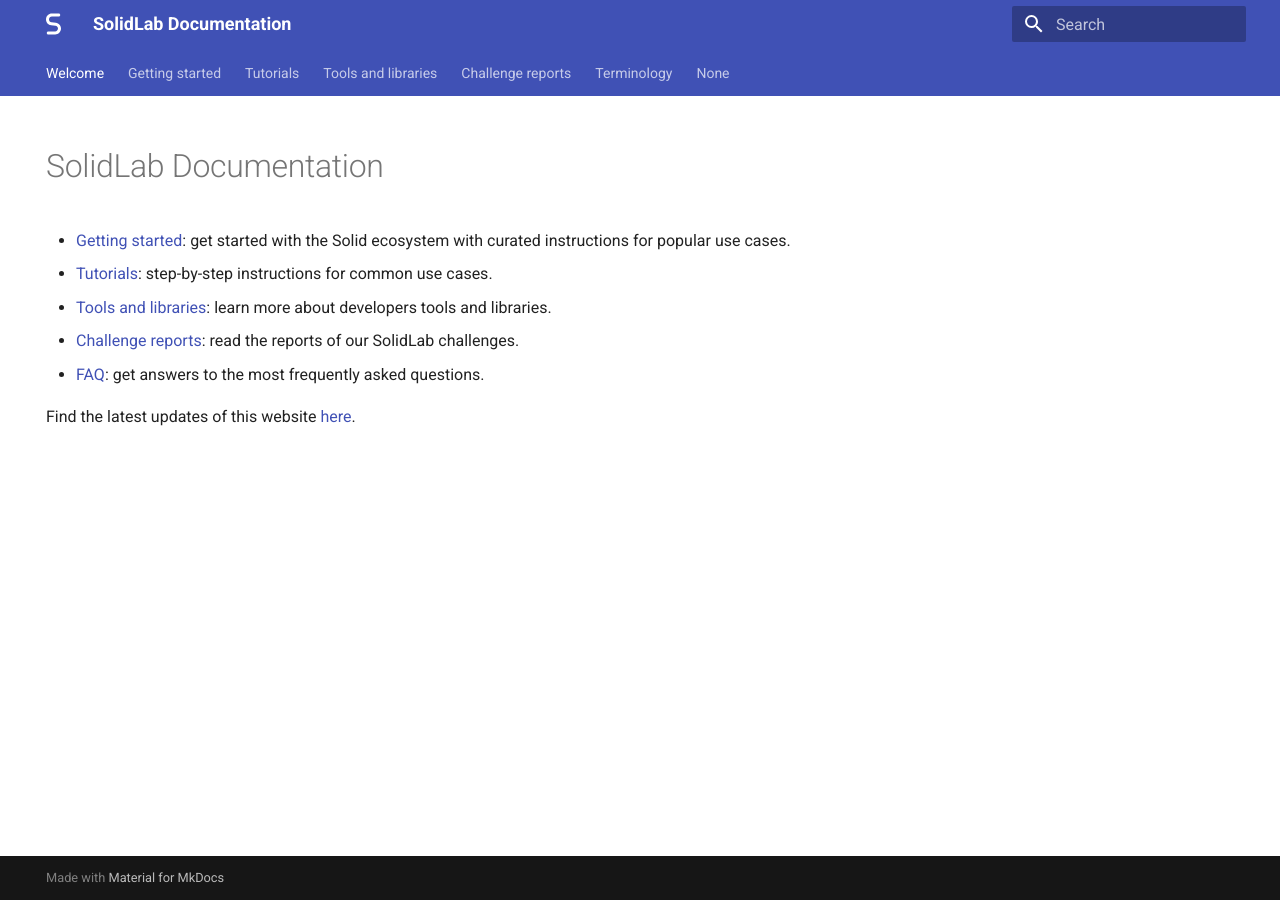
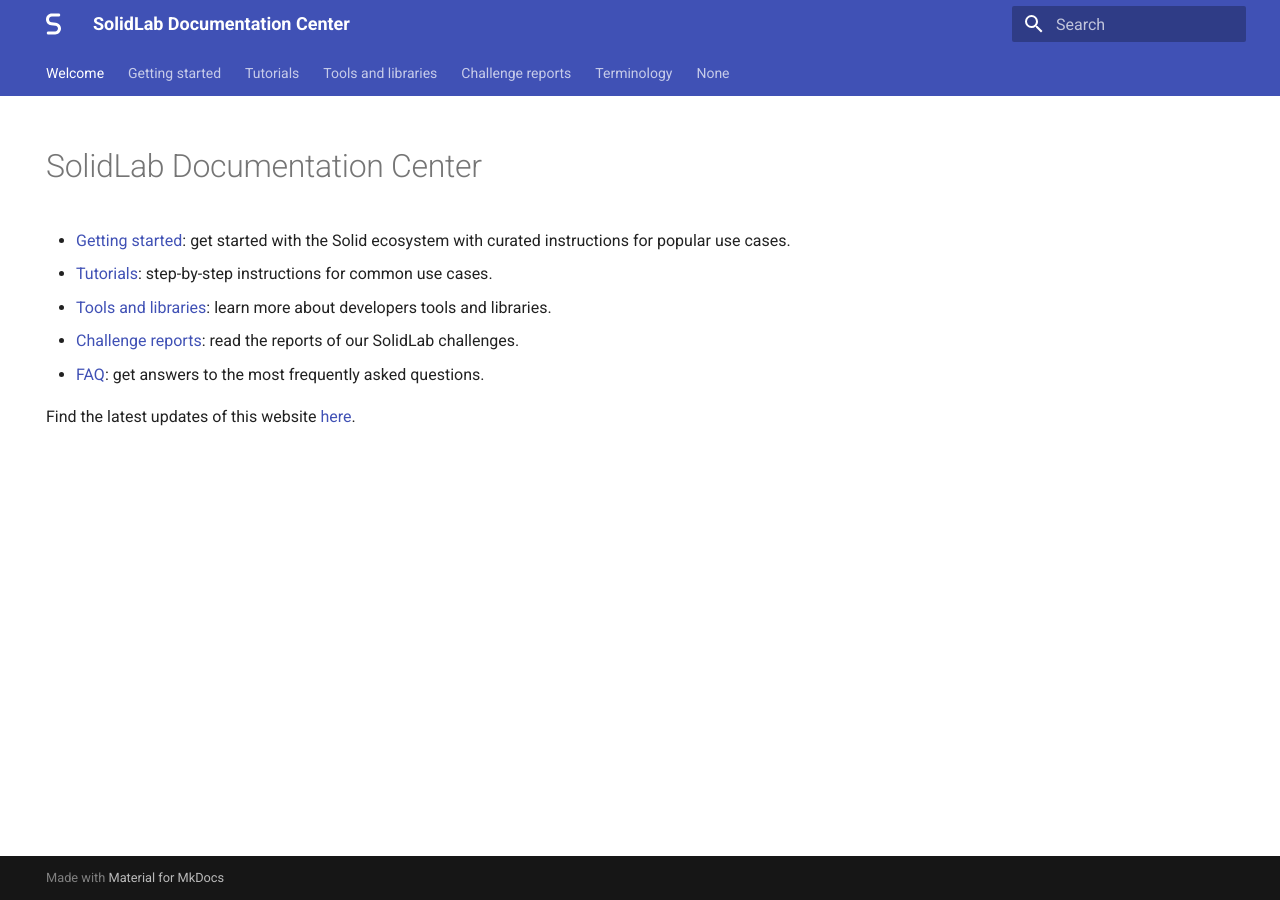
Before and after one commit to SolidLabResearch/documentation-center, an MkDocs documentation site: the page built from docs/index.md, in a window 1280 px wide. Built offline with MkDocs 1.6.1 and Material for MkDocs 9.7.7, drawn with Linux system fonts in a browser that asks for light colours.

Commit message:
Update mkdocs config

```diff
--- a/docs/index.md
+++ b/docs/index.md
@@ -4,7 +4,7 @@ hide:
   - toc
 ---
 
-# SolidLab Documentation
+# SolidLab Documentation Center
 
 - [Getting started](./getting-started.md):
 get started with the Solid ecosystem with curated instructions for popular use cases.
--- a/mkdocs.yml
+++ b/mkdocs.yml
@@ -1,4 +1,4 @@
-site_name: SolidLab Documentation
+site_name: SolidLab Documentation Center
 theme:
   name: material
   icon:
```
Also changed, not shown: data/challenge-report-index-template.md (+5 -0 lines), data/faq-template.md (+5 -0 lines).
